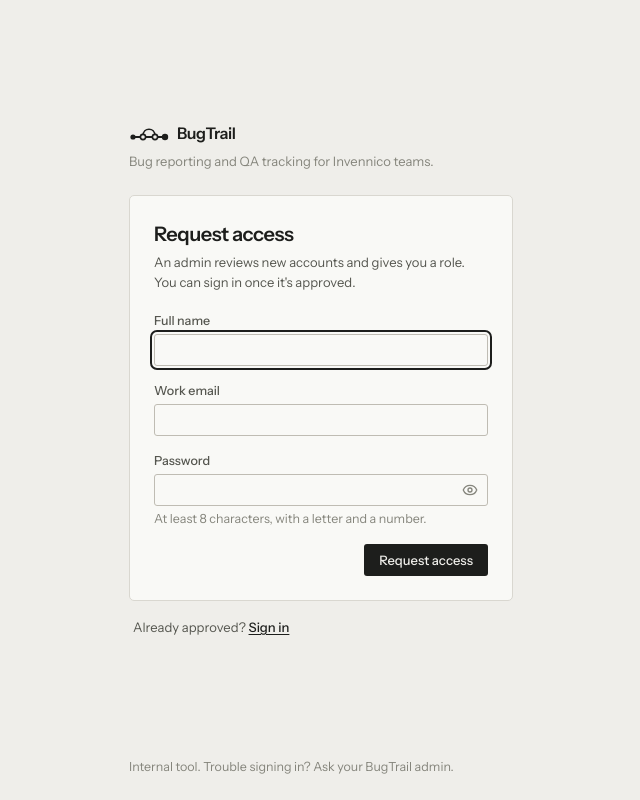
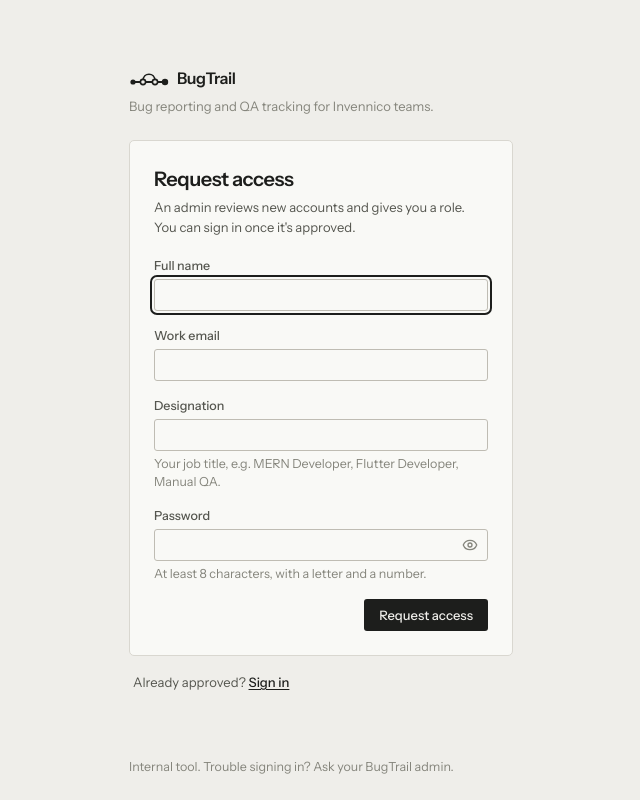
Before and after one commit to vivekmakwana114/bugtrail-web, a Next.js app: page /register in a window 1280 px wide. Shown: the whole page, without its empty margins (319-959 px from the left). Built offline with nearby package versions, Linux system fonts and the light colour scheme; no server answers.

Commit message:
fix: designation is required at sign-up and when an Admin adds a user
- Sign-up form asks for the job title (e.g. MERN Developer)
- Add user makes Designation required; the role dialog keeps it editable

```diff
--- a/src/features/auth/api.ts
+++ b/src/features/auth/api.ts
@@ -12,6 +12,7 @@ export async function login(input: { email: string; password: string }): Promise
 export async function register(input: {
   name: string;
   email: string;
+  designation: string;
   password: string;
 }): Promise<RegisterResponse> {
   const { data } = await api.post<RegisterResponse>('/auth/register', input);
--- a/src/features/auth/components/register-form.tsx
+++ b/src/features/auth/components/register-form.tsx
@@ -73,6 +73,19 @@ export function RegisterForm() {
           />
         </Field>
         <Field
+          id="designation"
+          label="Designation"
+          hint="Your job title, e.g. MERN Developer, Flutter Developer, Manual QA."
+          error={errors.designation?.message}
+        >
+          <Input
+            id="designation"
+            autoComplete="organization-title"
+            aria-invalid={!!errors.designation}
+            {...register('designation')}
+          />
+        </Field>
+        <Field
           id="password"
           label="Password"
           hint="At least 8 characters, with a letter and a number."
--- a/src/features/auth/schemas.ts
+++ b/src/features/auth/schemas.ts
@@ -22,9 +22,17 @@ export const loginSchema = z.object({
   password: z.string().min(1, 'Enter your password.'),
 });
 
+/** A person's job title next to their role ("MERN Developer"). Required at sign-up and add user. */
+export const designation = z
+  .string()
+  .trim()
+  .min(1, 'Enter your job title, e.g. MERN Developer.')
+  .max(100, 'Keep it under 100 characters.');
+
 export const registerSchema = z.object({
   name: z.string().trim().min(1, 'Enter your name.').max(100, 'Keep it under 100 characters.'),
   email,
+  designation,
   password: newPassword,
 });
 
--- a/src/features/users/components/add-user-dialog.tsx
+++ b/src/features/users/components/add-user-dialog.tsx
@@ -11,7 +11,7 @@ import { PasswordInput } from '@/components/ui/password-input';
 import { Select } from '@/components/ui/select';
 import { FormDialog } from '@/components/templates/form-dialog';
 import { ROLE_LABELS } from '@/config/roles';
-import { email, newPassword } from '@/features/auth/schemas';
+import { designation, email, newPassword } from '@/features/auth/schemas';
 import { getErrorMessage } from '@/lib/api-client';
 import type { RoleKey } from '@/types/api';
 import { useCreateUser } from '../hooks';
@@ -23,8 +23,8 @@ const addUserSchema = z.object({
   name: z.string().trim().min(1, 'Enter their name.').max(100, 'Keep it under 100 characters.'),
   email,
   role: z.enum(roles, { message: 'Pick a role.' }),
-  /** Free-text job title next to the role; optional. */
-  designation: z.string().trim().max(100, 'Keep it under 100 characters.'),
+  /** Free-text job title next to the role; required when an Admin adds someone. */
+  designation,
   password: newPassword,
 });
 type AddUserValues = z.infer<typeof addUserSchema>;
@@ -114,7 +114,7 @@ export function AddUserDialog({ open, onOpenChange }: AddUserDialogProps) {
       </Field>
       <Field
         id="new-user-designation"
-        label="Designation (optional)"
+        label="Designation"
         hint="Their job title, shown next to the role, e.g. MERN Developer."
         error={errors.designation?.message}
       >
```
